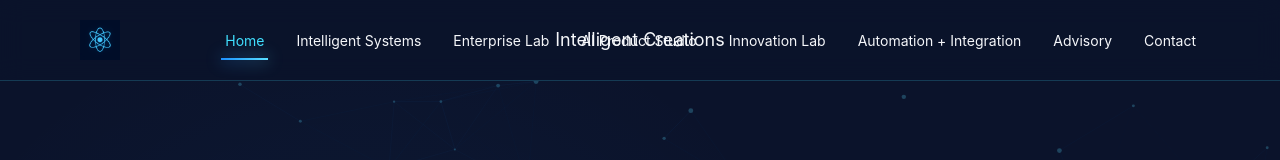
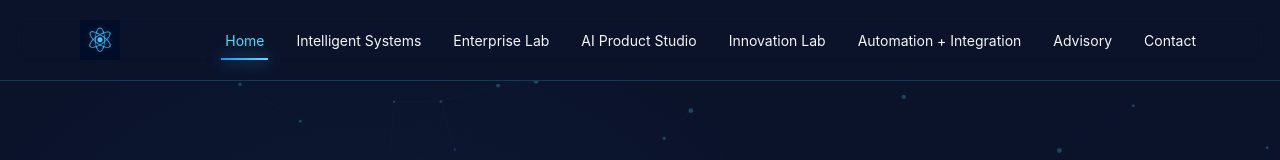
Before and after one commit to HaydenEquityAi/IntelligentCreations, a React (Vite) app: page / in a window 1280 px wide. Shown: the top 160 px of the page. Built offline with nearby package versions, Linux system fonts and the light colour scheme.

Commit message:
feat: [your change description]

```diff
--- a/src/components/GlobalHeader.tsx
+++ b/src/components/GlobalHeader.tsx
@@ -54,7 +54,7 @@ export function GlobalHeader({ activePage, onNavigate }: GlobalHeaderProps) {
           </motion.button>
 
           {/* CENTER: Company name on mobile only */}
-          <div className="absolute left-1/2 -translate-x-1/2 lg:hidden z-0">
+          <div className="absolute left-1/2 -translate-x-1/2 xl:hidden z-0">
             <span className="text-lg font-semibold text-[#F5F7FA] whitespace-nowrap">
               Intelligent Creations
             </span>
```
